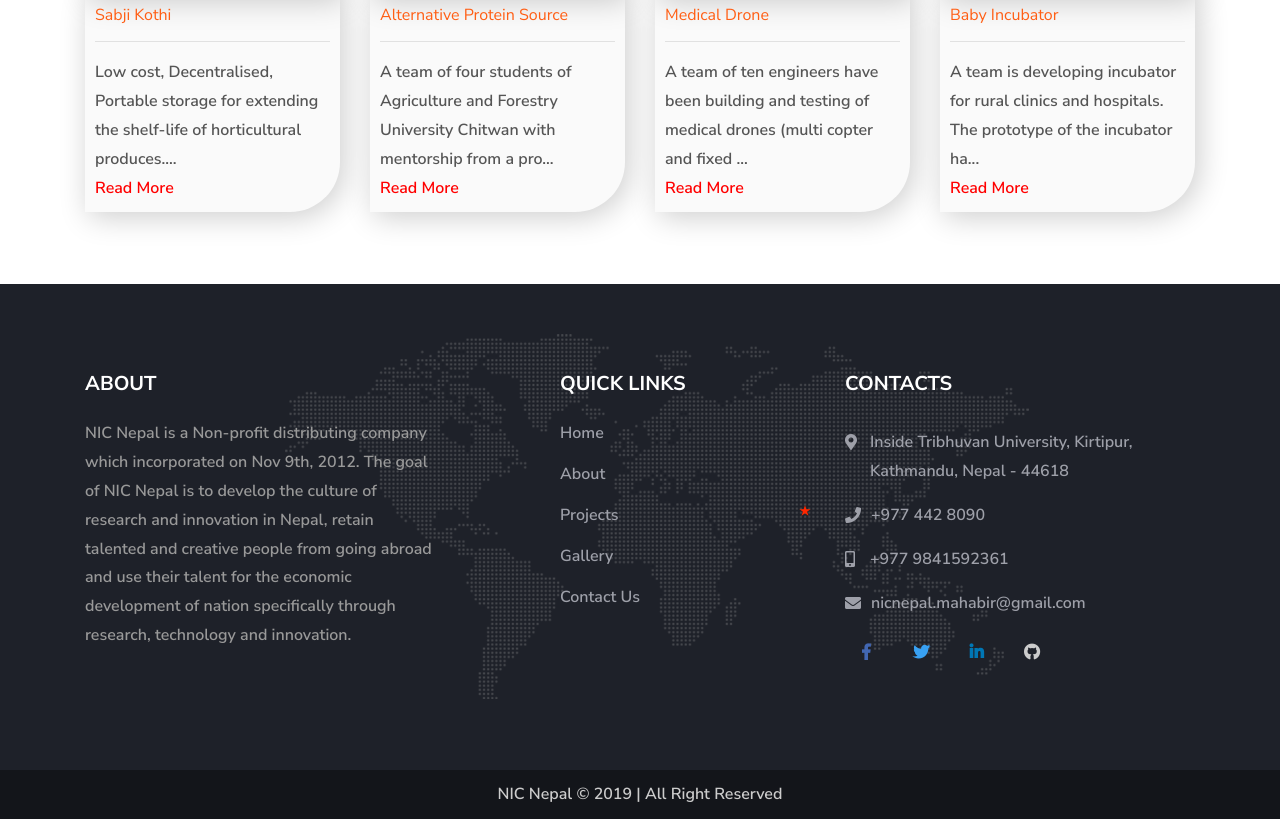
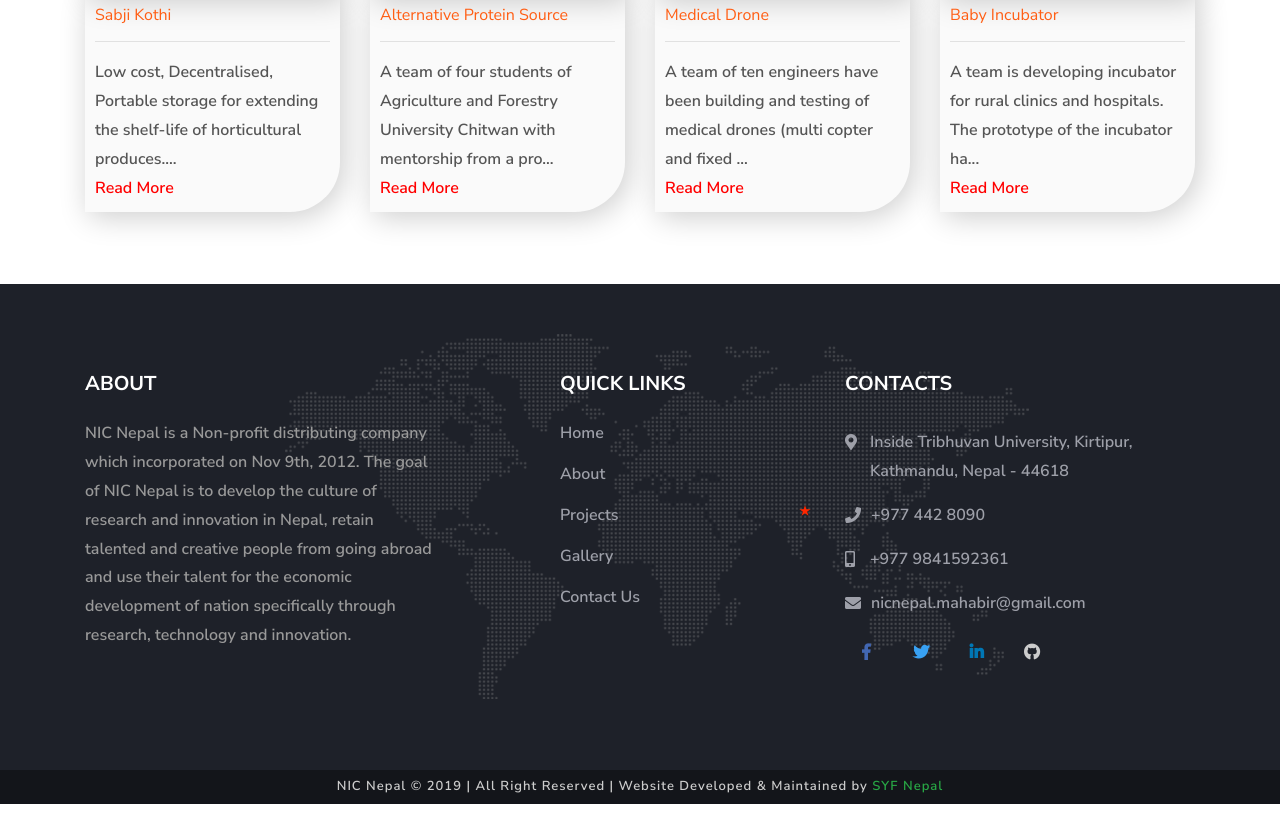
Before and after one commit to indraoli429/nicnepalofficial.github.io, a Jekyll site: the page built from projects/index.html, in a window 1280 px wide and 1386 px high, cut to the strip 567-1386 px from the top of the window. Built offline with Jekyll 4.4.1, drawn with Linux system fonts in a browser that asks for light colours; comment, search, counter and statistics services are not loaded.

Commit message:
Added footer note and fix project hyperlink

```diff
--- a/_includes/footer.html
+++ b/_includes/footer.html
@@ -73,7 +73,7 @@
   <div class="container">
     <div class="row">
       <div class="col-md-12 col-sm-12">
-        <div class="copyright text-center"><a href="#">NIC Nepal</a> © 2019 | All Right Reserved</div>
+        <div class="copyright text-center">NIC Nepal © 2019 | All Right Reserved | Website Developed & Maintained by <a href="https://syfnepal.com" target="_blank">SYF Nepal</a></div>
       </div>
     </div>
   </div>
--- a/_sass/home.scss
+++ b/_sass/home.scss
@@ -475,13 +475,18 @@
 .footer-bottom{
   position: relative;
   background: #13151a;
-  padding: 10px 0;
+  padding: 5px 0;
+
+  a {
+    color: #28a745 !important;
+  }
 }
 .footer-bottom .copyright,
-.footer-bottom .copyright a,
-.footer-bottom .footer-nav li a {
+.footer-bottom .copyright a {
   position: relative;
   color: #ccc;
+  font-size: 13px;
+  letter-spacing: 1px;
 }
 
 .how-to-support {
--- a/projects/index.html
+++ b/projects/index.html
@@ -19,7 +19,7 @@
         <div class="single-project-box">
           <div class="card">
             <!-- <a href="/projects/{{ project.url }}"> -->
-            <a href="/projects/sabji-kothi">
+            <a href="/projects/{{ project.url }}">
               <img src="/assets/img/projects/{{ project.img }}" class="card-img-top" alt="blog">
               <div class="card-body">
                 <h6 class="card-title">{{ project.name }}</h6>
@@ -30,7 +30,7 @@
                 <p class="proj-desc mb-0">
                   {{ project.desc | strip_html | truncate: 100 }}
                 </p>
-                <a href="/projects" class="read-more">Read More</a>
+                <a href="/projects/{{ project.url }}" class="read-more">Read More</a>
                 <!-- <div class="skill">
                     <h5 class="status">Status</h5>
                     <div class="skill-bar skill11 wow slideInLeft animated">
```
